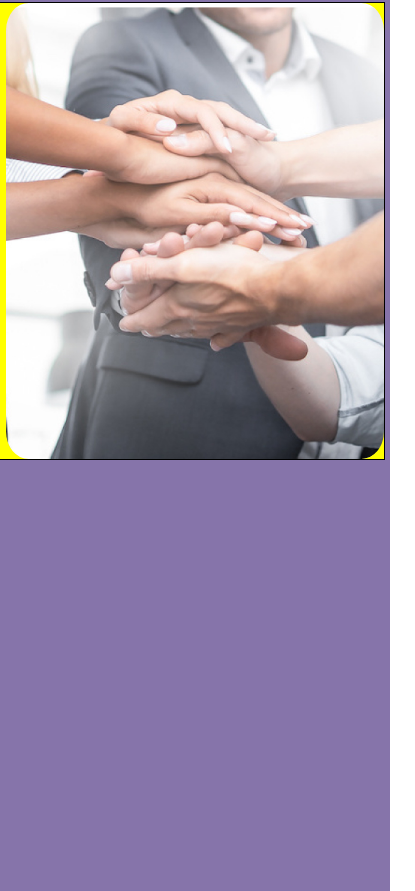
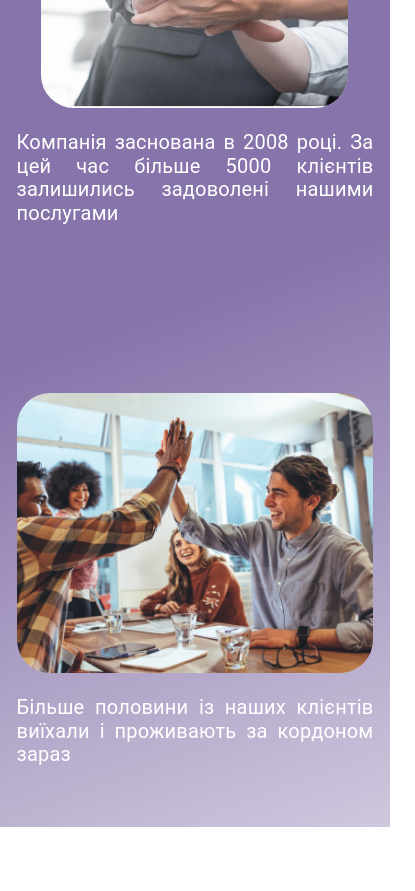
Before and after one commit to LingvoCentreOK/react-ui, a React (Create React App) app: page / in a window 390 px wide. Shown: the part 1080-1971 px from the top of the page, 415 px wide, since content can reach past the window. After the commit the page ends 1907 px from the top, so only its background shows below. Built offline with nearby package versions, Linux system fonts and the light colour scheme.

Commit message:
feat: improved a mobile version of the issue 3

```diff
--- a/src/components/home_page/HomePage.tsx
+++ b/src/components/home_page/HomePage.tsx
@@ -5,9 +5,11 @@ import { useAppDispatch } from "../../hooks";
 import { setIsTextVisible } from "../../store/rootSlice";
 import { ParallaxLogo } from "./ParallaxLogo";
 import OrganizationInfoBlock from "../organization_info_block/OrganizationInfoBlock";
+import { useTheme } from "@mui/material";
 
 const HomePage: React.FC = () => {
   const dispatch = useAppDispatch();
+  const theme = useTheme();
 
   useEffect(() => {
     const timeout = setTimeout(() => {
@@ -28,6 +30,7 @@ const HomePage: React.FC = () => {
           alignItems: "center",
           background: "linear-gradient(160deg, #CDA5F3, #A6B8F3)",
           opacity: "0.6",
+          boxSizing: "border-box",
           overflow: "hidden",
         }}
       >
@@ -53,6 +56,12 @@ const HomePage: React.FC = () => {
               background: "linear-gradient(90deg, #ff8177, #8437fd)",
               color: "primary.contrastText",
             },
+            [theme.breakpoints.down("md")]: {
+              width: "380px",
+            },
+            [theme.breakpoints.down("sm")]: {
+              width: "340px",
+            },
           }}
         >
           Зв'язатись з нами
--- a/src/components/organization_info_block/OrganizationInfoBlock.tsx
+++ b/src/components/organization_info_block/OrganizationInfoBlock.tsx
@@ -1,33 +1,60 @@
-import React from "react";
+import React, { useState, useEffect } from "react";
 import { Grid, Typography, CardMedia, Box, useTheme } from "@mui/material";
 import img1 from "../../assets/images/img_1.jpg";
 import img2 from "../../assets/images/img_2.jpg";
+import img3 from "../../assets/images/img_3.jpg";
+import img4 from "../../assets/images/img_4.jpg";
 
 const OrganizationInfoBlock: React.FC = () => {
   const theme = useTheme();
+  const [image, setImage] = useState<string[]>([img1, img2]);
+
+  useEffect(() => {
+    const handleResize = (): void => {
+      if (window.innerWidth <= theme.breakpoints.values.sm) {
+        setImage([...[img3, img4]]);
+      } else {
+        setImage([...[img1, img2]]);
+      }
+    };
+
+    handleResize();
+
+    window.addEventListener("resize", handleResize);
+
+    return () => {
+      window.removeEventListener("resize", handleResize);
+    };
+  }, [theme.breakpoints.values.sm]);
 
   return (
     <Box
       sx={{
         background:
           "linear-gradient(160deg, rgba(134, 116, 170), rgba(134, 116, 170), rgba(134, 116, 170, 0.4))",
-        overflow: "hidden",
-        /* pt: "238px", */
         p: "238px 5px",
         display: "flex",
         justifyContent: "space-around",
         alignItems: "center",
+        [theme.breakpoints.down("sm")]: {
+          p: "60px 5px",
+        },
       }}
     >
-      {/* <Box sx={{ maxWidth: "1164px" }}> */}
       <Grid
         container
         /* rowSpacing={1} */
         columnSpacing={{ xs: 1, sm: 2, md: 3 }}
         sx={{
           overflow: "hidden",
-          maxWidth: "1216px",
+          maxWidth: "1164px",
           rowGap: "433px",
+          [theme.breakpoints.down("lg")]: {
+            width: "96%",
+          },
+          [theme.breakpoints.down("sm")]: {
+            rowGap: "0px",
+          },
         }}
       >
         <Grid
@@ -35,35 +62,38 @@ const OrganizationInfoBlock: React.FC = () => {
           xs={12}
           sm={6}
           sx={{
-            border: "1px solid black",
-            background: "yellow",
             rowGap: "70px",
+            [theme.breakpoints.down("sm")]: {
+              mb: "23px",
+            },
           }}
         >
           <CardMedia
             component="img"
-            src={img1}
+            src={image[0]}
             alt="img"
             sx={{
+              maxWidth: "530px",
               maxHeight: "640px",
-              maxWidth: "530px",
-              borderRadius: "6%",
+              borderRadius: "33px",
               mr: "auto",
-              /*  [theme.breakpoints.down("sm")]: {
-                width: "100%",
-                maxWidth: "100%",
-              }, */
+              [theme.breakpoints.down("sm")]: {
+                maxWidth: "307px",
+                maxHeight: "284px",
+                m: "0px auto",
+              },
             }}
           />
-          {/* <Typography sx={{ background: "green" }}>
-            Grid №1 xs=12 md=8
-          </Typography> */}
         </Grid>
         <Grid
           item
           xs={12}
           sm={6}
-          sx={{ border: "1px solid black", background: "yellow" }}
+          sx={{
+            [theme.breakpoints.down("sm")]: {
+              mb: "168px",
+            },
+          }}
         >
           <Typography
             sx={{
@@ -78,30 +108,29 @@ const OrganizationInfoBlock: React.FC = () => {
               color: "primary.contrastText",
               margin: "0 auto",
               cursor: "default",
-              width: "530px",
               maxWidth: "530px",
               m: "50px 0 0 auto",
-              /* [theme.breakpoints.down("sm")]: {
+              [theme.breakpoints.down("lg")]: {
+                fontSize: "3.33vw",
+                lineHeight: "3.33vw",
+              },
+              [theme.breakpoints.down("sm")]: {
                 fontSize: "20px",
                 lineHeight: "23.5px",
-              }, */
+                maxWidth: "375px",
+                m: "0px auto",
+              },
             }}
           >
             Компанія заснована в 2008 році. За цей час більше 5000 клієнтів
             залишились задоволені нашими послугами
           </Typography>
-          {/* <Typography sx={{ background: "green" }}>
-            Grid №2 xs=12 md=4
-          </Typography> */}
         </Grid>
         <Grid
           item
           xs={12}
           sm={6}
           sx={{
-            border: "1px solid black",
-            background: "yellow",
-
             [theme.breakpoints.down("sm")]: {
               order: { xs: 2 },
             },
@@ -122,213 +151,15 @@ const OrganizationInfoBlock: React.FC = () => {
               cursor: "default",
               maxWidth: "530px",
               m: "50px 0 0 0px",
-              /* [theme.breakpoints.down("sm")]: {
-                fontSize: "20px",
-                lineHeight: "23.5px",
-              }, */
-            }}
-          >
-            Більше половини із наших клієнтів виїхали і проживають за кордоном
-            зараз
-          </Typography>
-          {/* <Typography sx={{ background: "green" }}>
-            Grid №3 xs=12 md=4
-          </Typography> */}
-        </Grid>
-        <Grid
-          item
-          xs={12}
-          sm={6}
-          sx={{ border: "1px solid black", background: "yellow" }}
-        >
-          <CardMedia
-            component="img"
-            src={img2}
-            alt="img"
-            sx={{
-              maxHeight: "640px",
-              maxWidth: "530px",
-              borderRadius: "6%",
-              ml: "auto",
-              [theme.breakpoints.down("sm")]: {
-                order: { xs: 1 },
-                /* width: "100%",
-                maxWidth: "100%", */
+              [theme.breakpoints.down("lg")]: {
+                fontSize: "3.33vw",
+                lineHeight: "3.33vw",
               },
-            }}
-          />
-          {/* <Typography sx={{ background: "green" }}>
-            Grid №4 xs=12 md=8
-          </Typography> */}
-        </Grid>
-      </Grid>
-      {/* <Grid
-        container
-        rowSpacing={1}
-        columnSpacing={{ xs: 1, sm: 2, md: 3 }}
-        sx={{
-          maxWidth: "1164px",
-        }}
-      >
-        <Grid
-          item
-          xs={12}
-          sm={8}
-          sx={{ border: "1px solid black", background: "yellow" }}
-        >
-          <Typography sx={{ background: "green" }}>
-            Grid №1 xs=12 md=8
-          </Typography>
-        </Grid>
-        <Grid
-          item
-          xs={12}
-          sm={4}
-          sx={{ border: "1px solid black", background: "yellow" }}
-        >
-          <Typography sx={{ background: "green" }}>
-            Grid №2 xs=12 md=4
-          </Typography>
-        </Grid>
-        <Grid
-          item
-          xs={12}
-          sm={6}
-          sx={{ border: "1px solid black", background: "yellow" }}
-        >
-          <Typography sx={{ background: "green" }}>
-            Grid №3 xs=12 md=4
-          </Typography>
-        </Grid>
-        <Grid
-          item
-          xs={12}
-          sm={6}
-          sx={{ border: "1px solid black", background: "yellow" }}
-        >
-          <Typography sx={{ background: "green" }}>
-            Grid №4 xs=12 md=8
-          </Typography>
-        </Grid>
-      </Grid> */}
-      {/* </Box> */}
-      {/* <Grid
-        container
-        spacing={2}
-        rowSpacing={12}
-        columnSpacing={{ xs: 1, sm: 2, md: 3 }}
-        sx={{
-          maxWidth: "1164px",
-          p: "238px 10px",
-          flexGrow: 1,
-          [theme.breakpoints.down("sm")]: {
-            display: "flex",
-            flexDirection: "column",
-            justifyContent: "center",
-            alignItems: "center",
-          },
-        }}
-      >
-        <Grid
-          item
-          xs={6}
-          md={6}
-          sx={{
-            display: "flex",
-            justifyContent: "center",
-            padding: "0px 0px 0px 0px",
-            [theme.breakpoints.down("sm")]: {
-              width: "100%",
-              maxWidth: "100%",
-            },
-          }}
-        >
-          <CardMedia
-            component="img"
-            src={img1}
-            alt="img"
-            sx={{
-              maxHeight: "640px",
-              maxWidth: "530px",
-              borderRadius: "6%",
-              mr: "auto",
-              [theme.breakpoints.down("sm")]: {
-                width: "100%",
-                maxWidth: "100%",
-              },
-            }}
-          />
-        </Grid>
-        <Grid
-          item
-          xs={6}
-          md={6}
-          sx={{
-            [theme.breakpoints.down("sm")]: {
-              width: "100%",
-              maxWidth: "100%",
-            },
-          }}
-          className="first-container"
-        >
-          <Typography
-            sx={{
-              WebkitTextSizeAdjust: "100%",
-              WebkitFontSmoothing: "antialiased",
-              textRendering: "optimizeLegibility",
-              WebkitBoxDirection: "normal",
-              fontSize: "40px",
-              fontWeight: "400",
-              lineHeight: "46px",
-              textAlign: "justify",
-              color: "primary.contrastText",
-              margin: "0 auto",
-              cursor: "default",
-              width: "530px",
-              maxWidth: "530px",
-              mt: "50px",
               [theme.breakpoints.down("sm")]: {
                 fontSize: "20px",
                 lineHeight: "23.5px",
-              },
-            }}
-          >
-            Компанія заснована в 2008 році. За цей час більше 5000 клієнтів
-            залишились задоволені нашими послугами
-          </Typography>
-        </Grid>
-        <Grid
-          item
-          xs={6}
-          md={6}
-          sx={{
-            display: "flex",
-            justifyContent: "center",
-            [theme.breakpoints.down("sm")]: {
-              width: "100%",
-              maxWidth: "100%",
-              order: { xs: 2 },
-            },
-          }}
-        >
-          <Typography
-            sx={{
-              WebkitTextSizeAdjust: "100%",
-              WebkitFontSmoothing: "antialiased",
-              textRendering: "optimizeLegibility",
-              WebkitBoxDirection: "normal",
-              fontSize: "40px",
-              fontWeight: "400",
-              lineHeight: "46px",
-              textAlign: "justify",
-              color: "primary.contrastText",
-              margin: "0 auto",
-              cursor: "default",
-              maxWidth: "530px",
-              mt: "50px",
-              [theme.breakpoints.down("sm")]: {
-                fontSize: "20px",
-                lineHeight: "23.5px",
+                maxWidth: "375px",
+                m: "0px auto",
               },
             }}
           >
@@ -338,35 +169,33 @@ const OrganizationInfoBlock: React.FC = () => {
         </Grid>
         <Grid
           item
-          xs={6}
-          md={6}
+          xs={12}
+          sm={6}
           sx={{
-            display: "flex",
-            justifyContent: "center",
             [theme.breakpoints.down("sm")]: {
-              width: "100%",
-              maxWidth: "100%",
-              order: { xs: 1 },
+              mb: "23px",
             },
           }}
-          className="second-container"
         >
           <CardMedia
             component="img"
-            src={img2}
+            src={image[1]}
             alt="img"
             sx={{
+              maxWidth: "530px",
               maxHeight: "640px",
-              maxWidth: "530px",
-              borderRadius: "6%",
+              borderRadius: "33px",
+              ml: "auto",
               [theme.breakpoints.down("sm")]: {
-                width: "100%",
-                maxWidth: "100%",
+                order: { xs: 1 },
+                maxWidth: "387px",
+                maxHeight: "304px",
+                m: "0px auto",
               },
             }}
           />
         </Grid>
-      </Grid> */}
+      </Grid>
     </Box>
   );
 };
```
Also changed, not shown: src/assets/images/img_3.jpg (added), src/assets/images/img_4.jpg (added).
